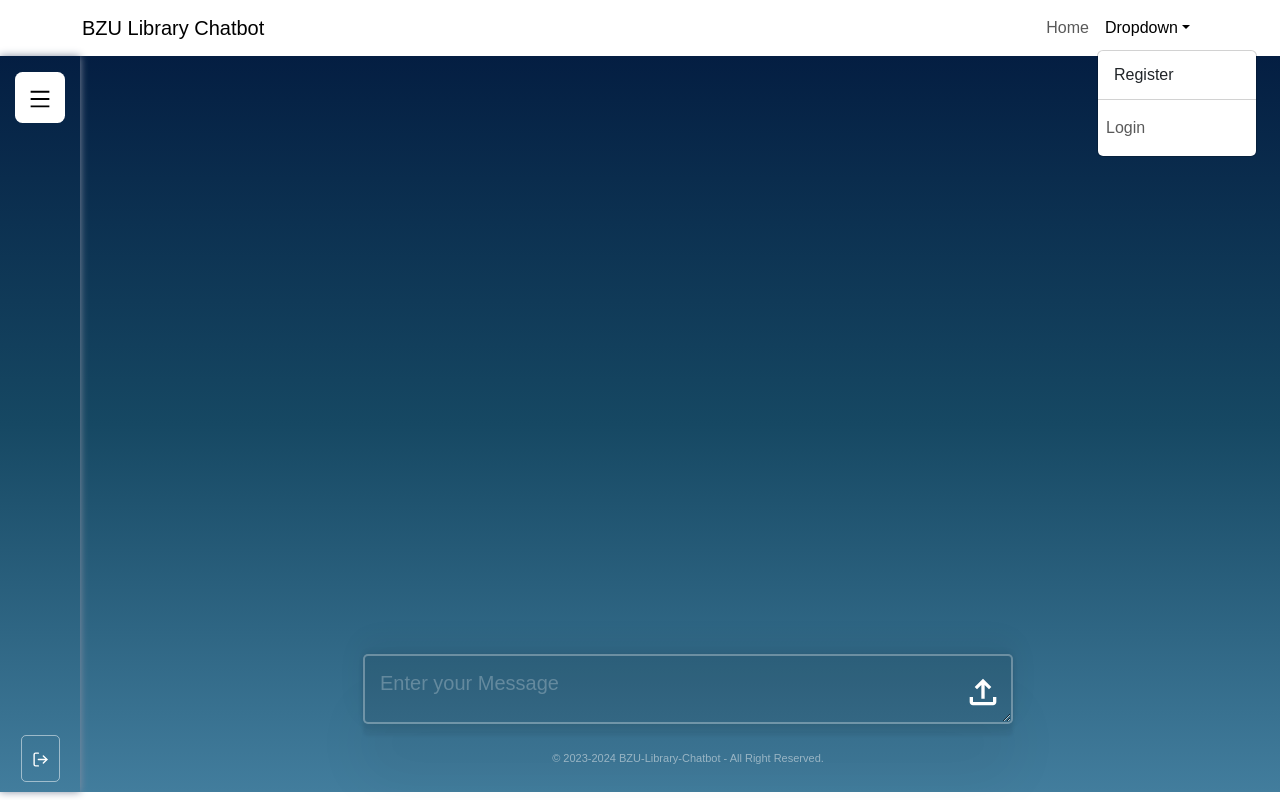
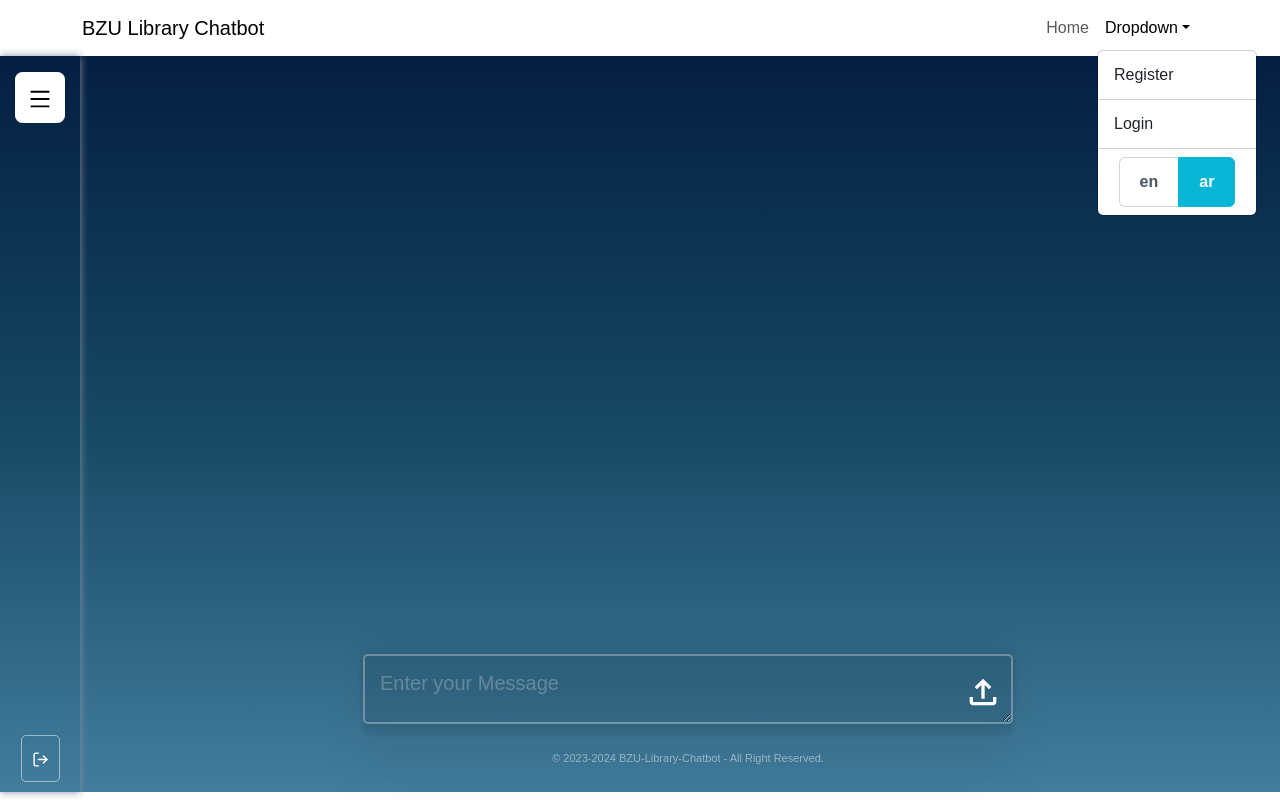
Before and after one commit to BZU-Library-Chatbot/BZU-Chatbot-Frontend, a React (Vite) app: page / in a window 1280 px wide. Both pictures are taken after a click on the button "Dropdown". Built offline with nearby package versions, Linux system fonts and the light colour scheme.

Commit message:
adding language selector button and adjustments on the dropdown menu

```diff
--- a/package.json
+++ b/package.json
@@ -16,6 +16,7 @@
     "formik": "^2.4.5",
     "i18next": "^23.11.2",
     "jwt-decode": "^4.0.0",
+    "primereact": "^10.6.3",
     "react": "^18.2.0",
     "react-dom": "^18.2.0",
     "react-i18next": "^14.1.0",
--- a/src/App.tsx
+++ b/src/App.tsx
@@ -1,11 +1,21 @@
-import React from "react";
+import React, { useEffect } from "react";
 import Router from "./layouts/routes.tsx";
+import languageService from "./services/languageService.ts";
+import { PrimeReactProvider } from "primereact/api";
+import "primereact/resources/themes/lara-light-cyan/theme.css";
+import "primereact/resources/primereact.min.css";
 
 const App: React.FC = () => {
+  useEffect(() => {
+    if (!languageService.hasLanguage) {
+      languageService.saveLanguage("ar");
+    }
+  }, []);
+
   return (
-    <div>
+    <PrimeReactProvider>
       <Router />
-    </div>
+    </PrimeReactProvider>
   );
 };
 
--- a/src/components/web/login/Login.module.scss
+++ b/src/components/web/login/Login.module.scss
@@ -1,6 +1,4 @@
 * {
-  margin: 0;
-  padding: 0;
   box-sizing: border-box;
   font-family: "Poppins", sans-serif;
 }
--- a/src/components/web/navbar/Navbar.module.scss
+++ b/src/components/web/navbar/Navbar.module.scss
@@ -1,3 +1,20 @@
 .bgGrey {
   background-color: rgb(255, 255, 255) !important;
 }
+
+.container {
+  display: flex;
+  flex-direction: row;
+  justify-content: space-evenly;
+  width: 100%;
+}
+
+.rightNavBar {
+  width: 20%;
+}
+
+.selector {
+  width: 100%;
+  display: flex;
+  justify-content: center;
+}
--- a/src/components/web/navbar/Navbar.tsx
+++ b/src/components/web/navbar/Navbar.tsx
@@ -1,31 +1,47 @@
-import React from "react";
-import { Link, useLocation } from "react-router-dom";
+import React, { useEffect } from "react";
+import { Link } from "react-router-dom";
 import NavbarCss from "./Navbar.module.scss";
+import { SelectButton } from "primereact/selectbutton";
+import languageService from "../../../services/languageService";
+import authService from "../../../services/authService";
 
 const Navbar: React.FC = () => {
-  const location = useLocation();
-  const isLoggedIn = localStorage.getItem("userToken") !== null;
+  const options = [
+    { label: "en", value: "en" },
+    { label: "ar", value: "ar" },
+  ];
+  const [language, setLanguage] = React.useState(options[1].value);
+
+  useEffect(() => {
+    languageService.saveLanguage(language);
+  }, [language]);
 
   const renderLoginLink = () => {
-    if (isLoggedIn && location.pathname.startsWith("/home")) {
+    if (authService.isAuthenticated()) {
       return null;
     }
     return (
-      <li className="nav-item">
-        <Link className="nav-link" to="/login">
+      <>
+        <li>
+          <hr className="dropdown-divider" />
+        </li>
+        <li>
+          <Link className="dropdown-item" to="/login">
             Login
           </Link>
         </li>
+      </>
     );
   };
 
   return (
     <>
       <nav className={`navbar navbar-expand-lg ${NavbarCss.bgGrey}`}>
-        <div className="container">
-          <a className="navbar-brand" href="#">
+        <div className={`container ${NavbarCss.container}`}>
+          <a className={`navbar-brand`} href="#">
             BZU Library Chatbot
           </a>
+
           <button
             className="navbar-toggler"
             type="button"
@@ -37,7 +53,11 @@ const Navbar: React.FC = () => {
           >
             <span className="navbar-toggler-icon" />
           </button>
-          <div className="collapse navbar-collapse" id="navbarSupportedContent">
+          <div className={`${NavbarCss.rightNavBar}`}>
+            <div
+              className="collapse navbar-collapse"
+              id="navbarSupportedContent"
+            >
               <ul className="navbar-nav ms-auto mb-2 mb-lg-0">
                 <li className="nav-item">
                   <Link className="nav-link" to="/home">
@@ -62,18 +82,22 @@ const Navbar: React.FC = () => {
                         Register
                       </Link>
                     </li>
+
+                    {renderLoginLink()}
                     <li>
                       <hr className="dropdown-divider" />
                     </li>
-                  <li>
-                    {renderLoginLink()}
-                    {/* <Link className="dropdown-item" to="/login">
-                      Login
-                    </Link> */}
+                    <li className={`${NavbarCss.selector}`}>
+                      <SelectButton
+                        value={language}
+                        onChange={(e: any) => setLanguage(e.value)}
+                        options={options}
+                      />
                     </li>
                   </ul>
                 </li>
               </ul>
+            </div>
           </div>
         </div>
       </nav>
--- a/src/components/web/register/Register.module.scss
+++ b/src/components/web/register/Register.module.scss
@@ -1,6 +1,4 @@
 * {
-  margin: 0;
-  padding: 0;
   box-sizing: border-box;
   font-family: "Poppins", sans-serif;
 }
--- a/src/i18n/config.ts
+++ b/src/i18n/config.ts
@@ -12,7 +12,7 @@ i18n.use(initReactI18next).init({
       translation: Arabic,
     },
   },
-  lng: "en", // Default language
+  lng: "ar", // Default language
   fallbackLng: "en",
 
   interpolation: {
--- /dev/null
+++ b/src/services/languageService.ts
@@ -0,0 +1,15 @@
+const languageService = {
+  loadLanguage(): any {
+    return localStorage.getItem("language");
+  },
+  saveLanguage(language: any) {
+    localStorage.setItem("language", language);
+  },
+  removeToken() {
+    localStorage.removeItem("language");
+  },
+  hasLanguage() {
+    return !!this.loadLanguage();
+  },
+};
+export default languageService;
```
Lines whose indentation alone changed are shown as unchanged.
